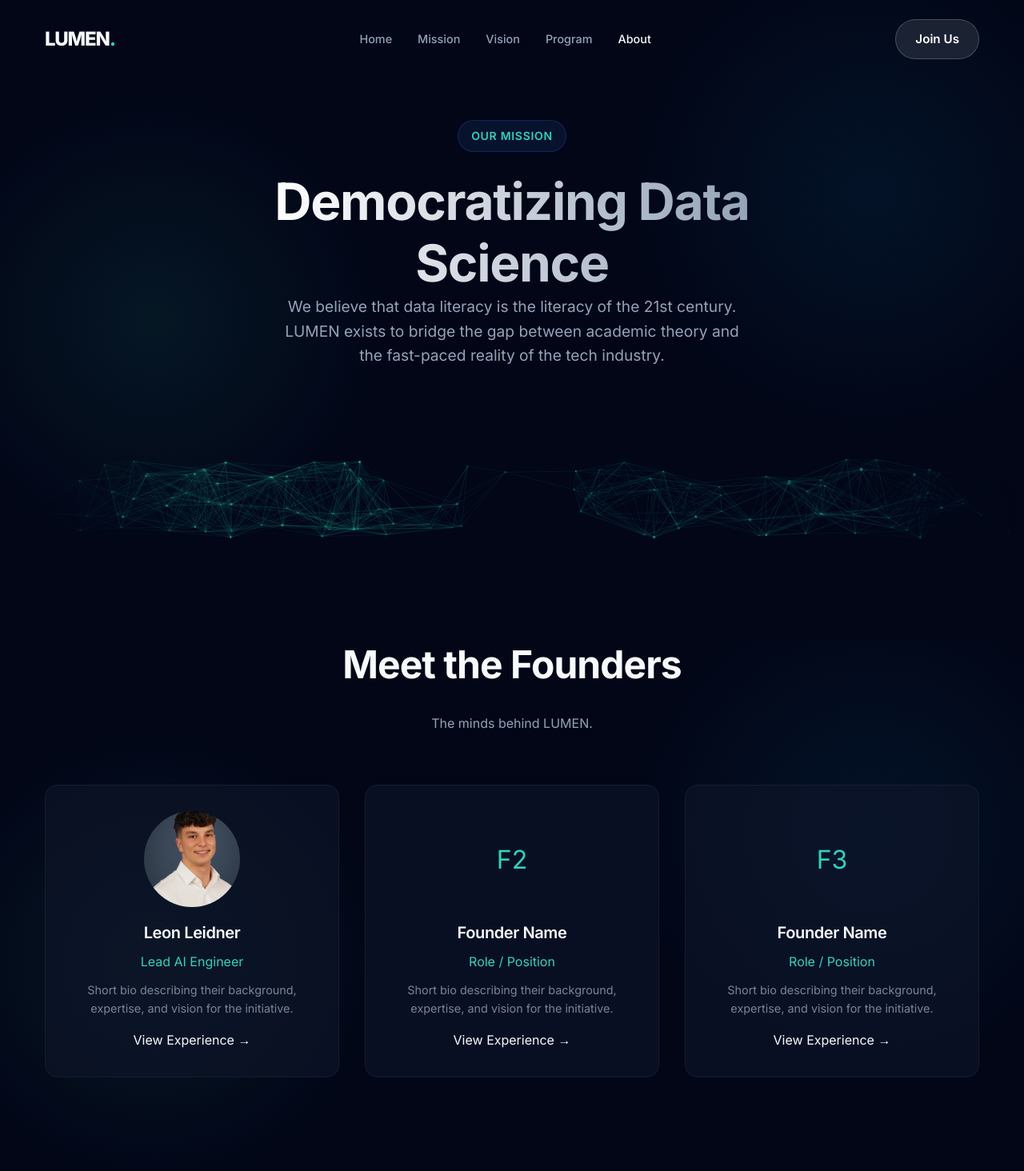
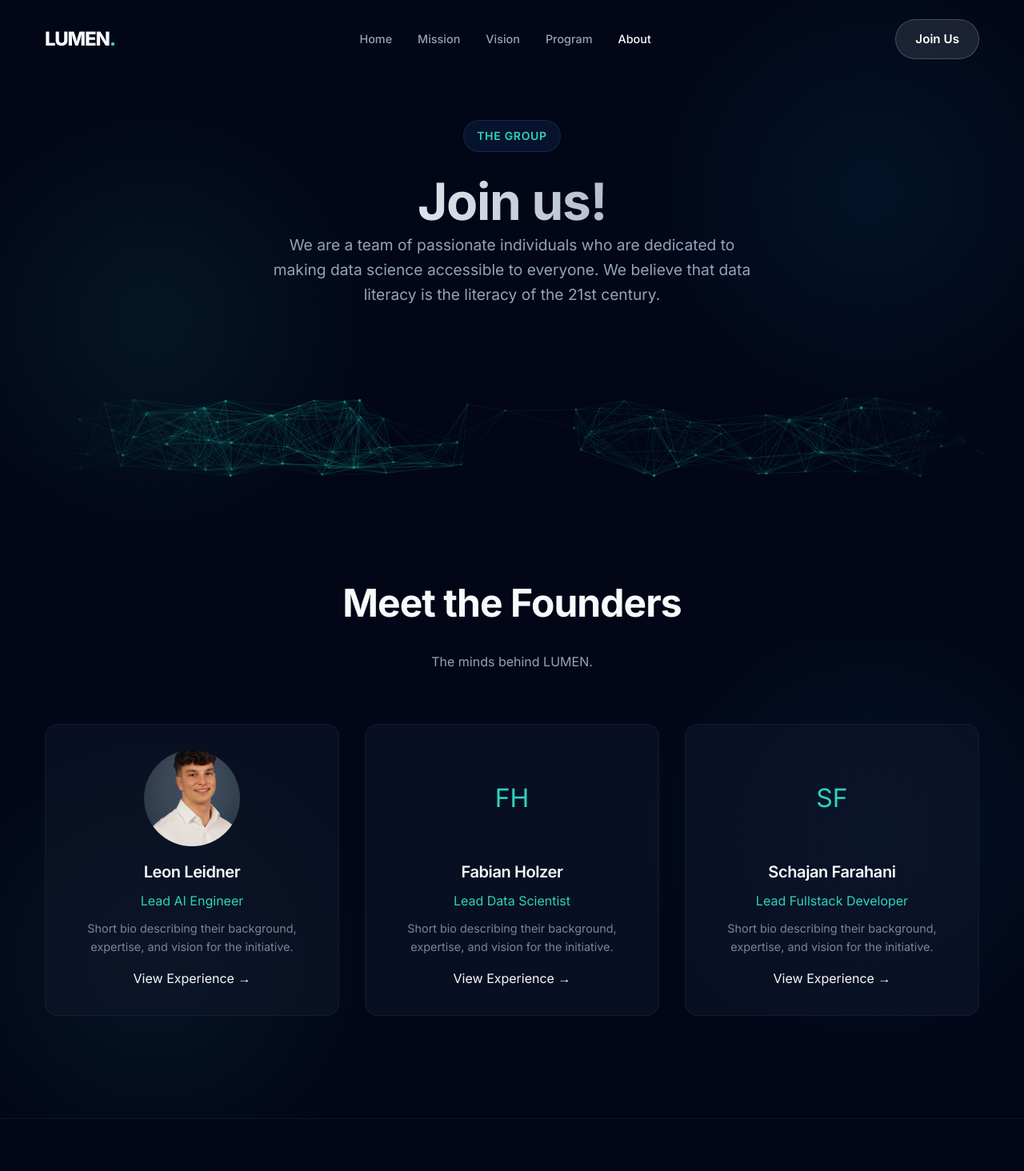
Before and after one commit to leonleidner/LUMEN, a Next.js app: page /about in a window 1280 px wide. Shown: the top 1464 px of the page at 80% size. Built offline with nearby package versions, Linux system fonts and the light colour scheme.

Commit message:
fix: text in about

```diff
--- a/src/app/about/page.js
+++ b/src/app/about/page.js
@@ -40,43 +40,37 @@ export default function About() {
         },
         {
             id: 2,
-            initials: 'F2',
-            name: 'Founder Name',
-            role: 'Role / Position',
+            initials: 'FH',
+            name: 'Fabian Holzer',
+            role: 'Lead Data Scientist',
             bio: 'Short bio describing their background, expertise, and vision for the initiative.',
             experience: [
                 {
-                    period: '2022 - Present',
-                    role: 'AI Research Scientist',
-                    company: 'Research Institute',
+                    period: '10/2025 - Present',
+                    role: 'Intern Data Scientist',
+                    company: 'Syntax',
                     description: 'Conducting cutting-edge research in computer vision and publishing papers in top conferences.'
                 },
                 {
-                    period: '2020 - 2022',
-                    role: 'Data Engineer',
-                    company: 'Big Data Solutions',
+                    period: '03/2024 - 09/2025',
+                    role: 'Intern Data Engineer',
+                    company: 'Haas Media',
                     description: 'Built scalable data pipelines and infrastructure to handle petabytes of data.'
                 }
             ]
         },
         {
             id: 3,
-            initials: 'F3',
-            name: 'Founder Name',
-            role: 'Role / Position',
+            initials: 'SF',
+            name: 'Schajan Farahani',
+            role: 'Lead Fullstack Developer',
             bio: 'Short bio describing their background, expertise, and vision for the initiative.',
             experience: [
                 {
-                    period: '2023 - Present',
-                    role: 'Product Manager (Data)',
-                    company: 'SaaS Unicorn',
+                    period: '09/2024 - Present',
+                    role: 'Intern Fullstack Developer',
+                    company: 'HWG Ludwigshafen',
                     description: 'Defining the product roadmap for data-driven features and collaborating with engineering teams.'
-                },
-                {
-                    period: '2021 - 2023',
-                    role: 'Business Intelligence Lead',
-                    company: 'E-commerce Giant',
-                    description: 'Led the BI team to provide actionable insights and optimize marketing spend.'
                 }
             ]
         }
@@ -88,10 +82,10 @@ export default function About() {
             <section className="section" style={{ paddingTop: '150px', paddingBottom: '50px' }}>
                 <div className="container">
                     <div className="section-header fade-in-up">
-                        <span className="hero-subtitle">Our Mission</span>
-                        <h1>Democratizing Data Science</h1>
+                        <span className="hero-subtitle">The Group</span>
+                        <h1>Join us!</h1>
                         <p style={{ fontSize: '1.2rem', maxWidth: '700px', margin: '0 auto' }}>
-                            We believe that data literacy is the literacy of the 21st century. LUMEN exists to bridge the gap between academic theory and the fast-paced reality of the tech industry.
+                            We are a team of passionate individuals who are dedicated to making data science accessible to everyone. We believe that data literacy is the literacy of the 21st century.
                         </p>
                     </div>
                 </div>
```
